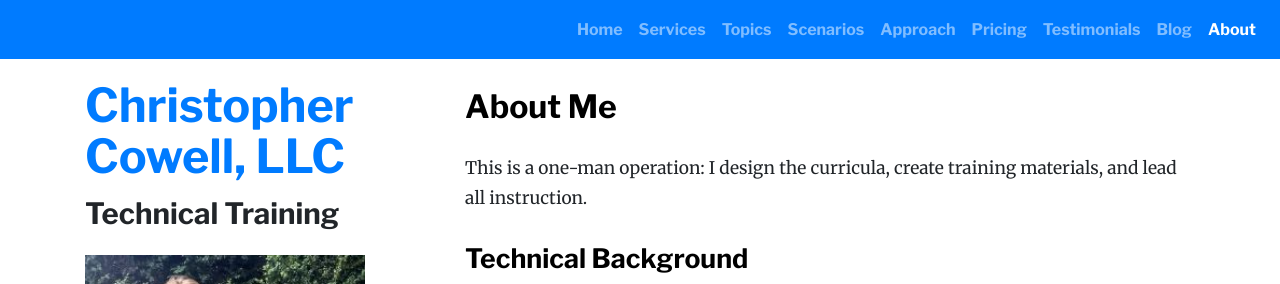
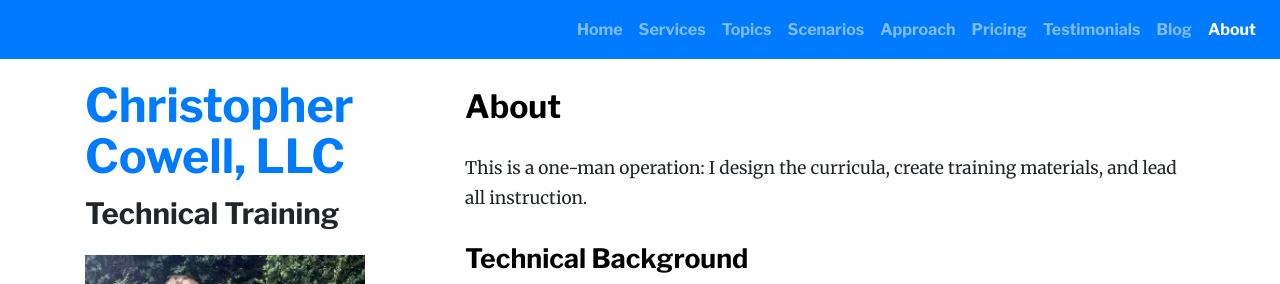
Before and after one commit to cwcowell/cwcowell.github.io, a Jekyll site: the page built from about.md, in a window 1280 px wide and 1282 px high. Shown: the top 284 px of the window. Built offline with Jekyll 4.4.1, drawn with Linux system fonts in a browser that asks for light colours.

```diff
--- a/about.md
+++ b/about.md
@@ -1,9 +1,9 @@
 ---
 layout: default
-title: Chris Cowell | About Me
+title: Chris Cowell | About
 ---
 
-# About Me
+# About
 
 This is a one-man operation: I design the curricula, create training materials, and lead all instruction.
 
```
